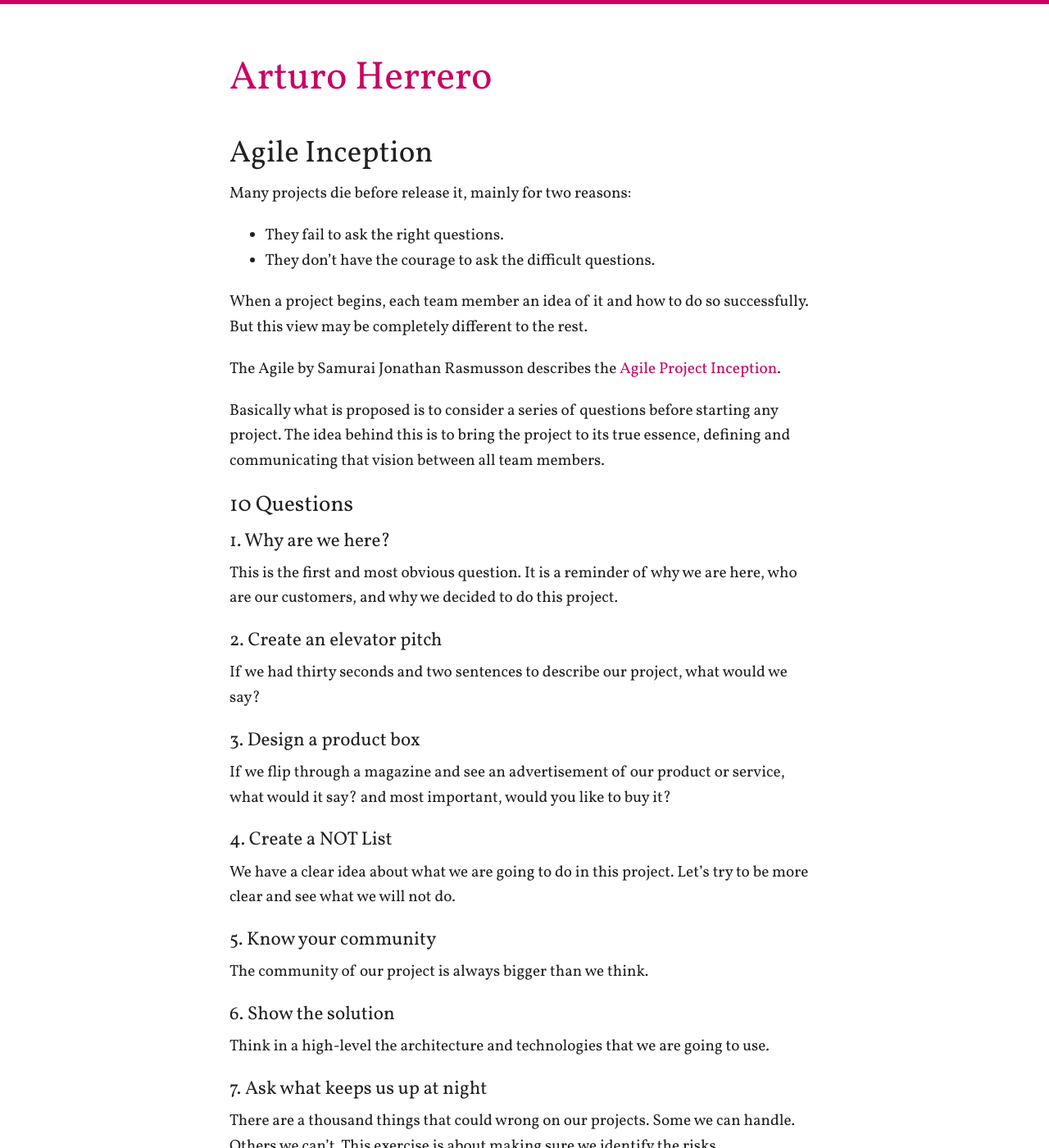
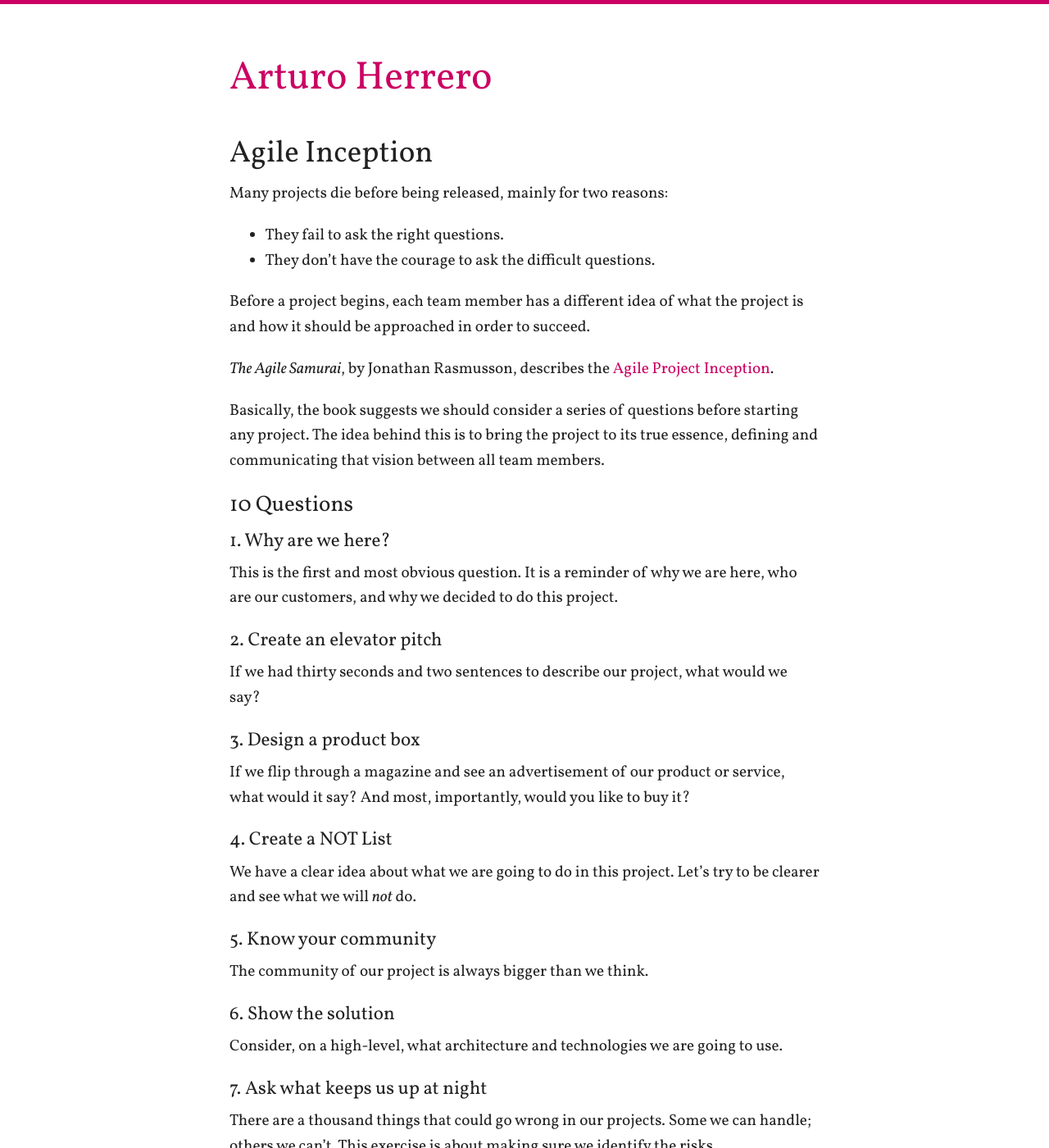
Before and after one commit to arturoherrero/arturoherrero.com, a Jekyll site: the page built from article/_posts/2011-06-01-agile-inception.md, in a window 1280 px wide and 1400 px high. Shown: the whole window at 82% size. Built offline with Jekyll 4.4.1, drawn with Linux system fonts in a browser that asks for light colours; some of the changed text lies outside the part shown.

Commit message:
Improve copy

```diff
--- a/article/_posts/2011-06-01-agile-inception.md
+++ b/article/_posts/2011-06-01-agile-inception.md
@@ -4,17 +4,17 @@
 redirect_from: /2011/06/01/agile-inception/
 ---
 
-Many projects die before release it, mainly for two reasons:
+Many projects die before being released, mainly for two reasons:
 
 - They fail to ask the right questions.
 - They don't have the courage to ask the difficult questions.
 
-When a project begins, each team member an idea of it and how to do so
-successfully. But this view may be completely different to the rest.
+Before a project begins, each team member has a different idea of what the
+project is and how it should be approached in order to succeed.
 
-The Agile by Samurai Jonathan Rasmusson describes the [Agile Project Inception][1]{:target="_blank"}.
+*The Agile Samurai*, by Jonathan Rasmusson, describes the [Agile Project Inception][1]{:target="_blank"}.
 
-Basically what is proposed is to consider a series of questions before
+Basically, the book suggests we should consider a series of questions before
 starting any project. The idea behind this is to bring the project to its
 true essence, defining and communicating that vision between all team members.
 
@@ -33,12 +33,12 @@
 #### 3. Design a product box
 
 If we flip through a magazine and see an advertisement of our product or
-service, what would it say? and most important, would you like to buy it?
+service, what would it say? And most, importantly, would you like to buy it?
 
 #### 4. Create a NOT List
 
 We have a clear idea about what we are going to do in this project.
-Let's try to be more clear and see what we will not do.
+Let's try to be clearer and see what we will _not_ do.
 
 #### 5. Know your community
 
@@ -46,12 +46,12 @@
 
 #### 6. Show the solution
 
-Think in a high-level the architecture and technologies that we are going to use.
+Consider, on a high-level, what architecture and technologies we are going to use.
 
 #### 7. Ask what keeps us up at night
 
-There are a thousand things that could wrong on our projects. Some we can handle.
-Others we can’t. This exercise is about making sure we identify the risks.
+There are a thousand things that could go wrong in our projects. Some we can handle;
+others we can’t. This exercise is about making sure we identify the risks.
 
 #### 8. Size it up
 
@@ -59,12 +59,12 @@
 
 #### 9. What are your priorities?
 
-All projects have levers like time, money, scope, and quality. What is the most
-and least important to this project at this time?
+All projects have constraints, such as time, money, scope or quality. What are the most
+-and least- important things for this project, at this time?
 
 #### 10. How much is it?
 
-How much is it? What team are we going to need?
+How much is it? Who are you going to need for your team?
 
 
 [1]: http://agilewarrior.wordpress.com/2010/11/06/the-agile-inception-deck/
```
Also changed, not shown: article/_posts/2011-02-24-the-long-road.md (+10 -9 lines), article/_posts/2013-11-29-command-line-one-liners.md (+3 -3 lines), article/_posts/2015-01-26-closure-design-patterns-ruby-edition.md (+10 -10 lines).
